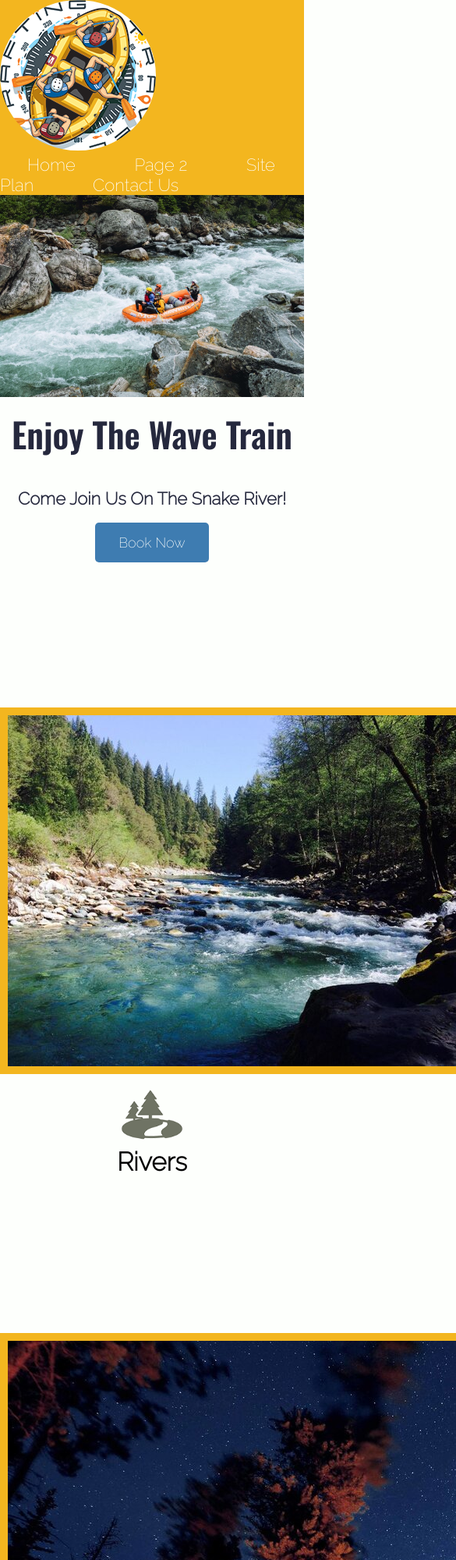
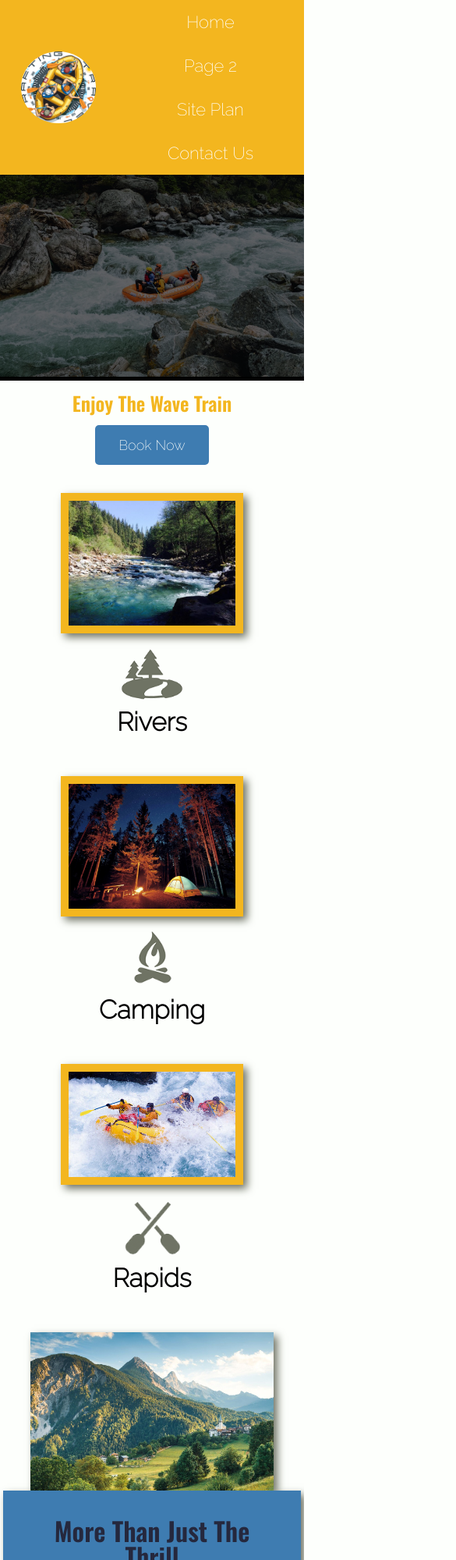
Before and after one commit to spencer-rafada/spencer-rafada.github.io, a plain HTML site: page index.html in a window 390 px wide. Shown: the top 2000 px of the page at 78% size, 585 px wide, since content can reach past the window. Drawn offline with nearby package versions, Linux system fonts and the light colour scheme; a web font is replaced by a local one.

Commit message:
refactored w07

```diff
--- a/index.html
+++ b/index.html
@@ -23,6 +23,7 @@
         <div id="hero">
             <div id="hero-box">
                 <img id="hero-img" src="images/rsz_hero.jpg" alt="People enjoying rafting">
+            </div>
             <section id="hero-msg">
                 <h1 class="home-title">
                     Enjoy The Wave Train
@@ -30,13 +31,10 @@
                 <h4>
                     Come Join Us On The Snake River!
                 </h4>
-                    <div>
                 <div class="button-box">
                     <a class="book" href="contactus.html">Book Now</a>
                 </div>
-                    </div>
             </section>
-            </div>
         </div>
         <main class="home-grid">
             <section class="rivers-card">
--- a/styles/style.css
+++ b/styles/style.css
@@ -27,6 +27,8 @@
 
 #logo_link {
   padding-top: 5px;
+  justify-self: center;
+  align-self: center;
 }
 
 #content {
@@ -36,6 +38,7 @@
 
 .logo {
   border-radius: 50%;
+  width: 95.5px;
 }
 
 .icon {
@@ -43,8 +46,33 @@
   padding-top: 10px;
 }
 
+#hero {
+  display: grid;
+  grid-template-columns: 1fr 3fr 1fr;
+  grid-template-rows: 1fr 1fr;
+  margin-top: -100px;
+}
+
+#hero-msg {
+  grid-column: 2/3;
+  grid-row: 1/2;
+  margin-top: 100px;
+}
+
+#hero-msg h4 {
+  color: white;
+}
+
+#hero-box {
+  background-color: black;
+  grid-column: 1/4;
+  grid-row: 1/3;
+  z-index: -1;
+}
+
 #hero-img {
   width: 100%;
+  opacity: 0.4
 }
 
 nav a{
@@ -62,6 +90,10 @@ nav a{
   text-align: center;
 }
 
+main {
+  display: grid;
+  grid-template-columns: repeat(10, 1fr);
+}
 main section {
   text-align: center;
 }
@@ -72,6 +104,8 @@ main section img {
 
 #background {
   height: 725px;
+  grid-column: 1/11;
+  grid-row: 4/9;
 }
 
 body {
@@ -88,6 +122,13 @@ h2 {
 
 header {
   background-color: var(--secondary-color);
+  display: grid;
+  grid-template-columns: 150px auto;
+}
+
+nav {
+  display: flex;
+  justify-content: space-around;
 }
 
 nav a:hover {
@@ -97,7 +138,7 @@ nav a:hover {
 }
 
 .home-title{
-  color: var(--accent2-color);
+  color: var(--secondary-color);
   font-family: var(--heading-font);
   font-size: 2em;
   margin-top: 10px;
@@ -129,6 +170,9 @@ h4 {
   background-color: var(--accent1-color);
   line-height: 1.5em;
   padding: 35px;
+  grid-column: 6/10;
+  grid-row: 6/7;
+  box-shadow: 5px 5px 10px #6f7364
 }
 
 .msg h2 {
@@ -147,6 +191,9 @@ footer {
   color: var(--primary-color);
   padding: 25px 50px;
   margin-top: 200px;
+  display: flex;
+  justify-content: space-around;
+  align-items: center;
 }
 
 footer a {
@@ -175,5 +222,88 @@ footer .social img {
 }
 
 .card-img {
+  width: 100%;
   border: 10px solid var(--secondary-color);
 }
+
+.rivers-card {
+  grid-column: 2/4;
+  grid-row: 2/3;
+}
+
+.camping-card {
+  grid-column: 5/7;
+  grid-row: 2/3
+}
+
+.rapids-card {
+  grid-column: 8/10;
+  grid-row: 2/3;
+}
+
+.mountains {
+  width: 100%;
+  grid-column: 2/7;
+  grid-row: 5/8;
+  box-shadow: 5px 5px 10px #6f7364;
+}
+
+.card-img {
+  transition: transform .5s;
+  box-shadow: 5px 5px 10px #6f7364
+}
+
+.card-img:hover {
+  opacity: .6;
+  transform: scale(1.1);
+}
+
+@media screen and (max-width: 900px) {
+  #hero, .home-grid {
+    display: block;
+    height: auto;
+  }
+  nav, footer{
+    flex-direction: column;
+  }
+
+  nav a {
+    display: block;
+    padding: 15px;
+  }
+
+  #hero {
+    margin-top: 0;
+  }
+
+  #hero-msg {
+    margin-top: 0;
+  }
+
+  #hero-msg h4 {
+    display: none;
+  }
+
+  .home-title {
+    font-size: 25px;
+  }
+
+  .rivers-card, .camping-card, .rapids-card {
+    margin: 50px auto;
+    width: 60%;
+  }
+
+  #background {
+    display: none;
+  }
+
+  .mountains, .msg {
+    display: block;
+    width: 80%;
+    margin: 0 auto;
+  }
+
+  footer {
+    margin-top: 25px;
+  }
+}
```
Lines whose indentation alone changed are shown as unchanged.
